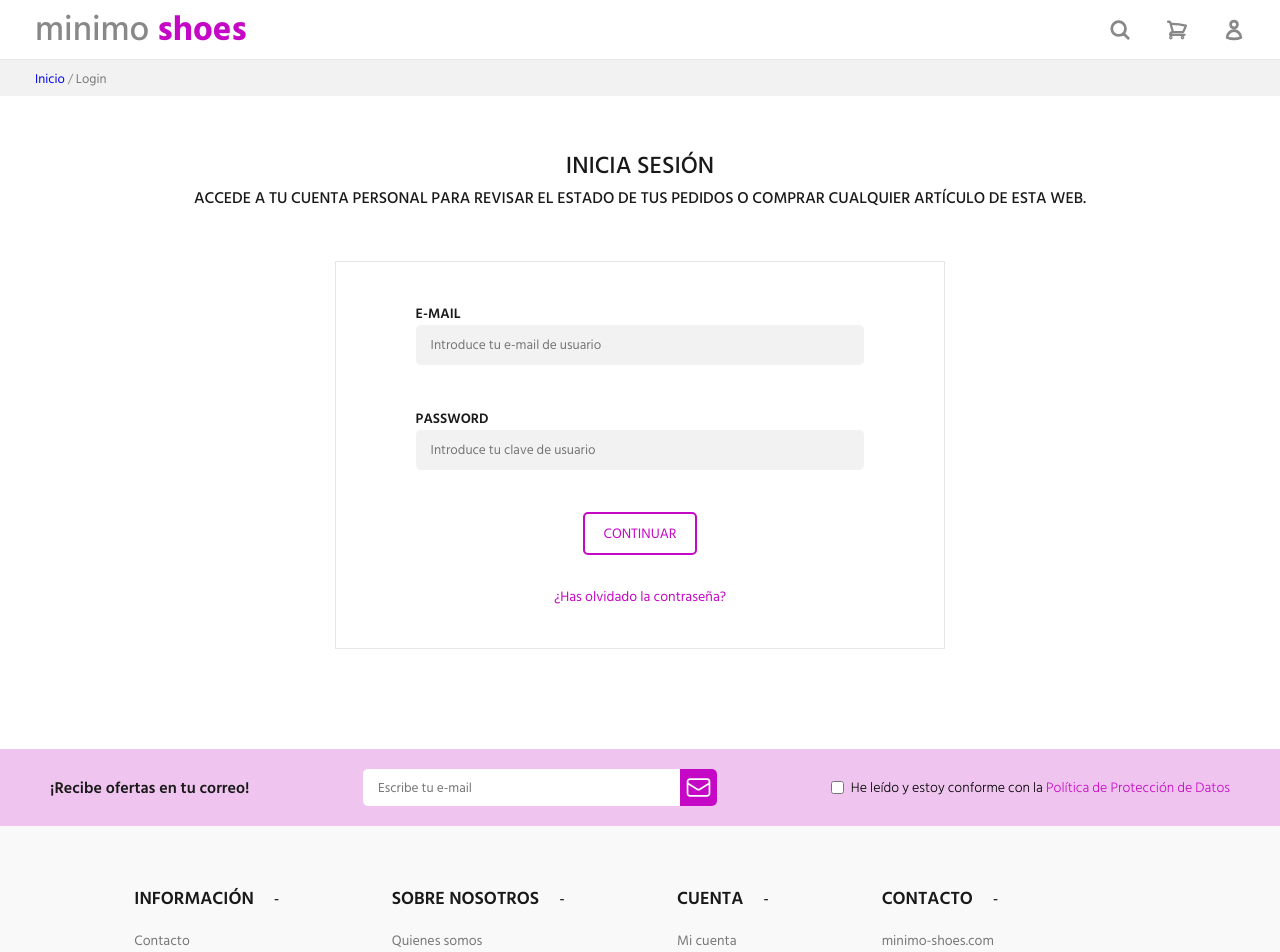
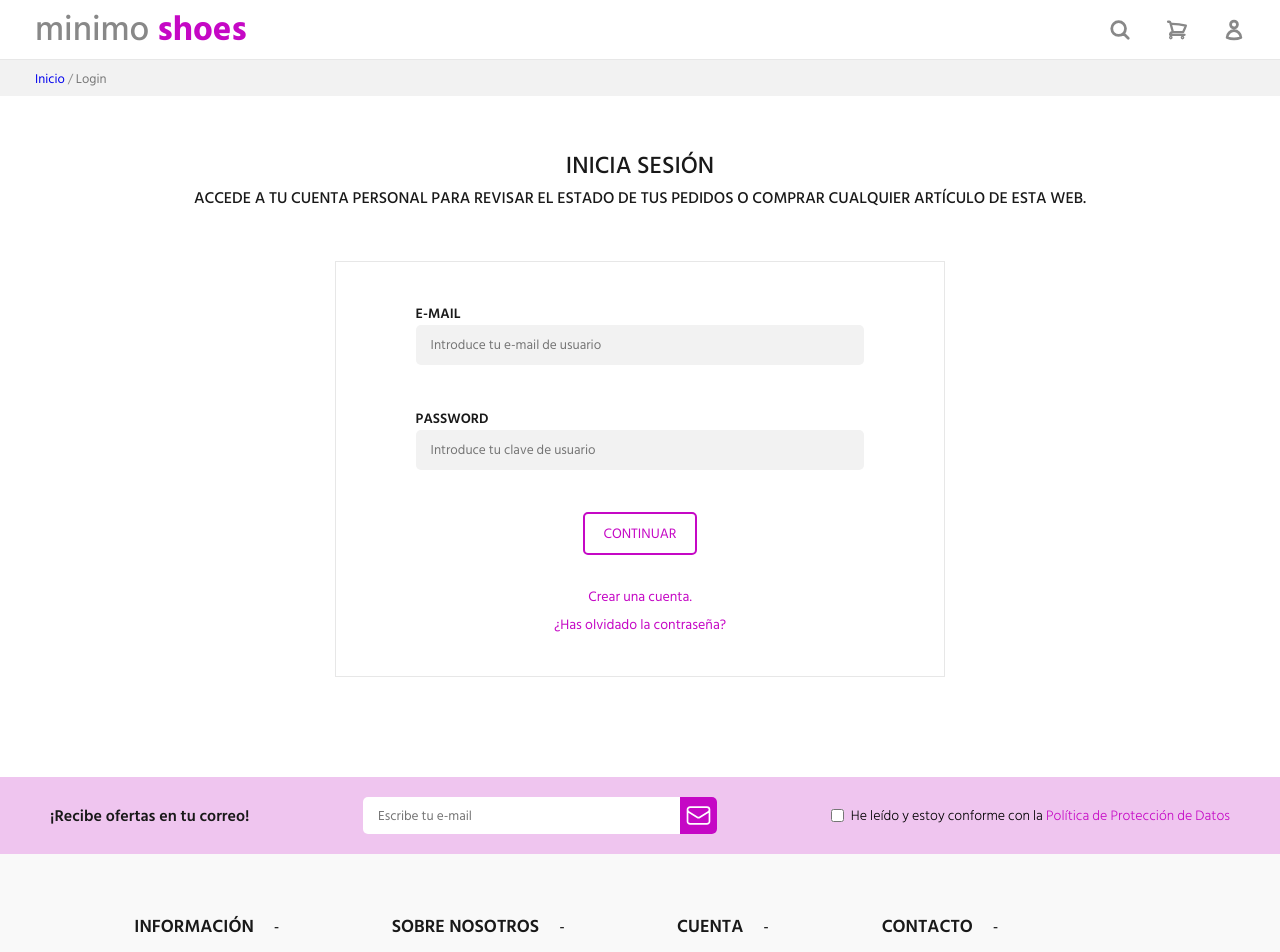
Before and after one commit to gszcode/E-commerce, a React (Vite) app: page /login in a window 1280 px wide. Shown: the top 952 px of the page. Built offline with nearby package versions, Linux system fonts and the light colour scheme.

Commit message:
AGREGAR boton crear cuenta y mejoras de SEO

```diff
--- a/src/components/CheckBox/checkbox.module.scss
+++ b/src/components/CheckBox/checkbox.module.scss
@@ -6,7 +6,10 @@
   flex-wrap: nowrap;
   width: 80%;
   margin: 0 auto;
-  p {
+  input {
+    cursor: pointer;
+  }
+  label {
     @include size-weight(12px, 300);
     color: 777777;
   }
@@ -22,7 +25,7 @@
 @media (min-width: 1024px) {
   .check,
   .footerStyle {
-    p {
+    label {
       font-size: 14px;
     }
   }
--- a/src/components/CheckBox/index.tsx
+++ b/src/components/CheckBox/index.tsx
@@ -5,17 +5,17 @@ interface PropsCheck {
   text: string
   linkText: string
   href: string
-  footerStyle: boolean
+  footerStyle?: boolean
+  idFor: string
 }
 
-const CheckBox = ({ text, linkText, href, footerStyle }: PropsCheck) => {
-  console.log(footerStyle)
+const CheckBox = ({ text, linkText, href, footerStyle, idFor }: PropsCheck) => {
   return (
     <div className={footerStyle ? styles.footerStyle : styles.check}>
-      <input type="checkbox" />
-      <p>
+      <input id={idFor} type="checkbox" />
+      <label htmlFor={idFor}>
         {text} <Link to={`/${href}`}>{linkText}</Link>
-      </p>
+      </label>
     </div>
   )
 }
--- a/src/components/Footer/Accordion/index.tsx
+++ b/src/components/Footer/Accordion/index.tsx
@@ -46,7 +46,9 @@ function Accordion(props: Props) {
                 {link}
               </Link>
             ) : (
-              <p className={styles.link}>{link}</p>
+              <p className={styles.link} key={link}>
+                {link}
+              </p>
             )
           )}
         </div>
--- a/src/components/Footer/index.tsx
+++ b/src/components/Footer/index.tsx
@@ -16,6 +16,7 @@ const Footer = () => {
           linkText="Política de Protección de Datos"
           href="/"
           footerStyle={true}
+          idFor="data_protection"
         />
       </div>
       <div className={styles.links}>
--- a/src/page/Login/index.tsx
+++ b/src/page/Login/index.tsx
@@ -27,6 +27,9 @@ const Login = () => {
             textPlaceholder="Introduce tu clave de usuario"
           />
           <Button text="CONTINUAR" />
+          <Link to="/register" className={styles.create_account}>
+            Crear una cuenta.
+          </Link>
           <Link to="/" className={styles.forgot}>
             ¿Has olvidado la contraseña?
           </Link>
--- a/src/page/Login/login.module.scss
+++ b/src/page/Login/login.module.scss
@@ -18,13 +18,17 @@
     padding: 40px;
     border: $border-color;
   }
-  .forgot {
+  .forgot,
+  .create_account {
     @include size-weight(14px, 400);
     width: 100%;
     color: $hover-color;
     &:hover {
       color: $text-color-secondary;
     }
+  }
+  .create_account {
+    margin: 0 0 -25px 0;
   }
 }
 
--- a/src/page/Register/index.tsx
+++ b/src/page/Register/index.tsx
@@ -45,14 +45,16 @@ const Register = () => {
             text="He leído y acepto la"
             linkText="Política de Privacidad"
             href="/"
+            idFor="privacy_policy"
           />
           <CheckBox
             text="He leído y acepto las"
             linkText="Condiciones generales de compra"
             href="/"
+            idFor="purchase_conditions"
           />
           <Button text="REGISTRARSE" />
-          <Link to="/" className={styles.already_account}>
+          <Link to="/login" className={styles.already_account}>
             ¿Ya tienes una cuenta?
           </Link>
         </form>
```
